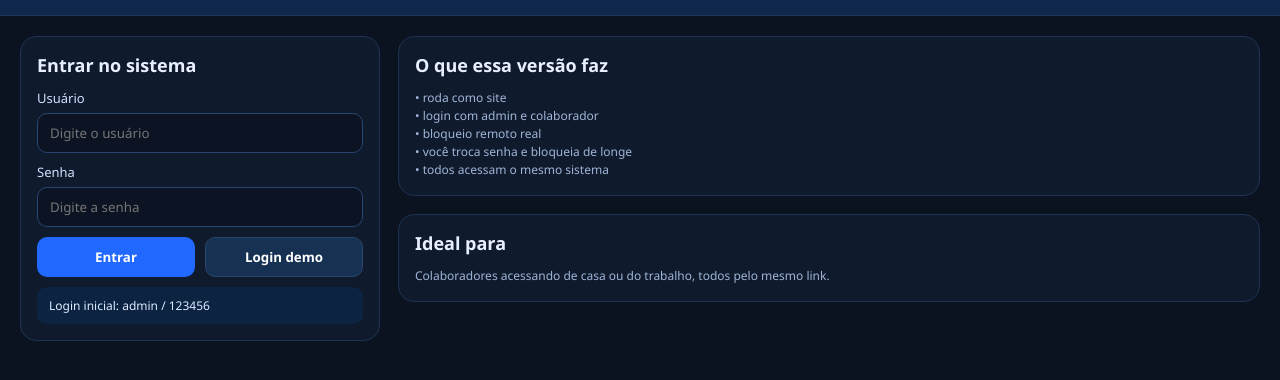
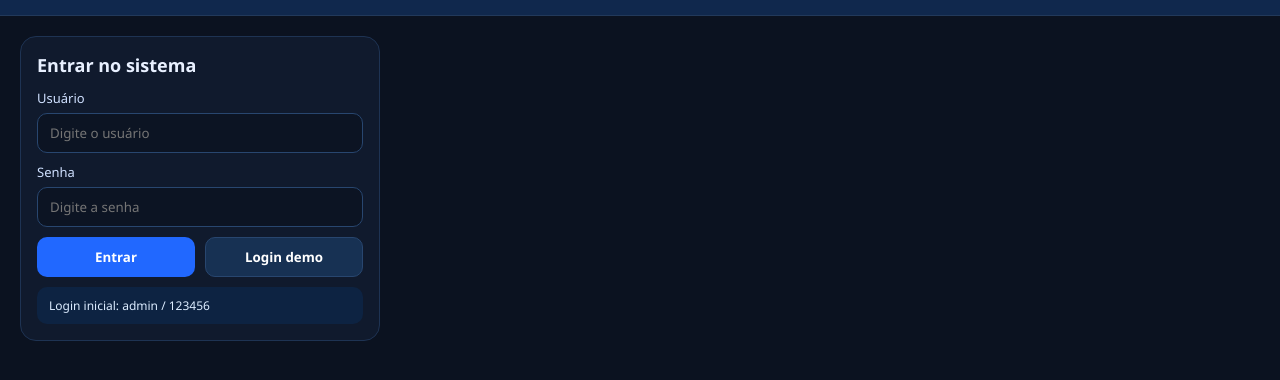
Before and after one commit to iegokaike-netizen/trevizio-online, a website: page public/index.html in a window 1280 px wide. Shown: the part 84-464 px from the top of the page. Drawn offline with Linux system fonts and the light colour scheme.

Commit message:
Remove description cards from index.html
Removed description cards from the login page.

```diff
--- a/public/index.html
+++ b/public/index.html
@@ -36,8 +36,7 @@ button{background:#2168ff;border:none;cursor:pointer;font-weight:700}.secondary{
       <div class="status" id="loginStatus">Login inicial: admin / 123456</div>
     </div>
     <div>
-      <div class="card"><h3>O que essa versão faz</h3><div class="muted">• roda como site<br>• login com admin e colaborador<br>• bloqueio remoto real<br>• você troca senha e bloqueia de longe<br>• todos acessam o mesmo sistema</div></div>
-      <div class="card"><h3>Ideal para</h3><div class="muted">Colaboradores acessando de casa ou do trabalho, todos pelo mesmo link.</div></div>
+
     </div>
   </div>
 
```
